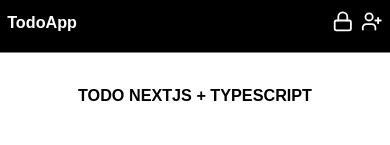
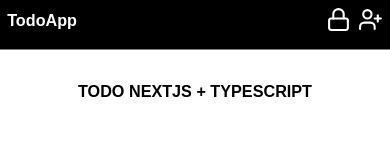
Before and after one commit to Muskan-7867/todo-nextjs-app, a Next.js app: page / in a window 390 px wide. Shown: the top 145 px of the page. Built offline with nearby package versions, Linux system fonts and the light colour scheme; no server answers; the database is empty.

Commit message:
main nav

```diff
--- a/src/components/Navbarmain.tsx
+++ b/src/components/Navbarmain.tsx
@@ -1,42 +1,56 @@
 "use client";
-import React from 'react';
+import React, { useEffect, useState } from 'react';
 import Link from 'next/link';
-import {  UserPlus ,  Lock } from 'lucide-react';
+import Cookies from 'js-cookie'; // Import Cookies for authentication token check
+import { UserPlus, Lock } from 'lucide-react';
 
-const Navbar: React.FC = () => {
+const Navbarmain: React.FC = () => {
+  const [isAuthenticated, setIsAuthenticated] = useState<boolean>(false);
+
+  useEffect(() => {
+    // Check if the user is authenticated by looking for the auth token
+    const token = Cookies.get("authToken");
+    if (token) {
+      setIsAuthenticated(true);
+    }
+  }, []);
+
   return (
     <nav className="bg-black p-4 w-full">
       <div className="container mx-auto flex justify-between items-center">
-
+        {/* Logo */}
         <Link href="/" className="text-white text-4xl font-bold">
           TodoApp
         </Link>
 
-
+        {/* Navigation Links */}
         <div className="flex items-center space-x-4 lg:space-x-8">
-
-          <div className="lg:hidden flex items-center space-x-4">
-            <Link href="/login" aria-label="Login">
-              <Lock className="h-16 w-12 text-white hover:text-gray-300 transition-colors duration-200" />
-            </Link>
+          {/* Mobile View: Show login icon only if not authenticated, register icon always */}
+          <div className="flex items-center space-x-4 lg:hidden">
+            {!isAuthenticated && (
+              <Link href="/login" aria-label="Login">
+                <Lock size={25} className=" text-white hover:text-gray-300 transition-colors duration-200" />
+              </Link>
+            )}
             <Link href="/register" aria-label="Register">
-              <UserPlus className="h-16 w-12 text-white hover:text-gray-300 transition-colors duration-200" />
+              <UserPlus size={25} className=" text-white hover:text-gray-300 transition-colors duration-200" />
             </Link>
           </div>
 
-
+          {/* Desktop View: Show login button only if not authenticated, register button always */}
           <div className="hidden lg:flex lg:items-center lg:space-x-4">
-            <Link   href="/login">
-              <button className="bg-white text-black  text-xl px-4 py-2 rounded-full   hover:bg-gray-100 ">
-                Login
-              </button>
-            </Link>
+            {!isAuthenticated && (
+              <Link href="/login">
+                <button className="bg-white text-black text-xl px-4 py-2 rounded-full hover:bg-gray-100 transition-colors duration-200">
+                  Login
+                </button>
+              </Link>
+            )}
             <Link href="/register">
               <button className="bg-white text-xl text-black px-4 py-2 rounded-full hover:bg-gray-100 transition-colors duration-200">
                 Register
               </button>
             </Link>
-
           </div>
         </div>
       </div>
@@ -44,4 +58,4 @@ const Navbar: React.FC = () => {
   );
 };
 
-export default Navbar;
+export default Navbarmain;
```
